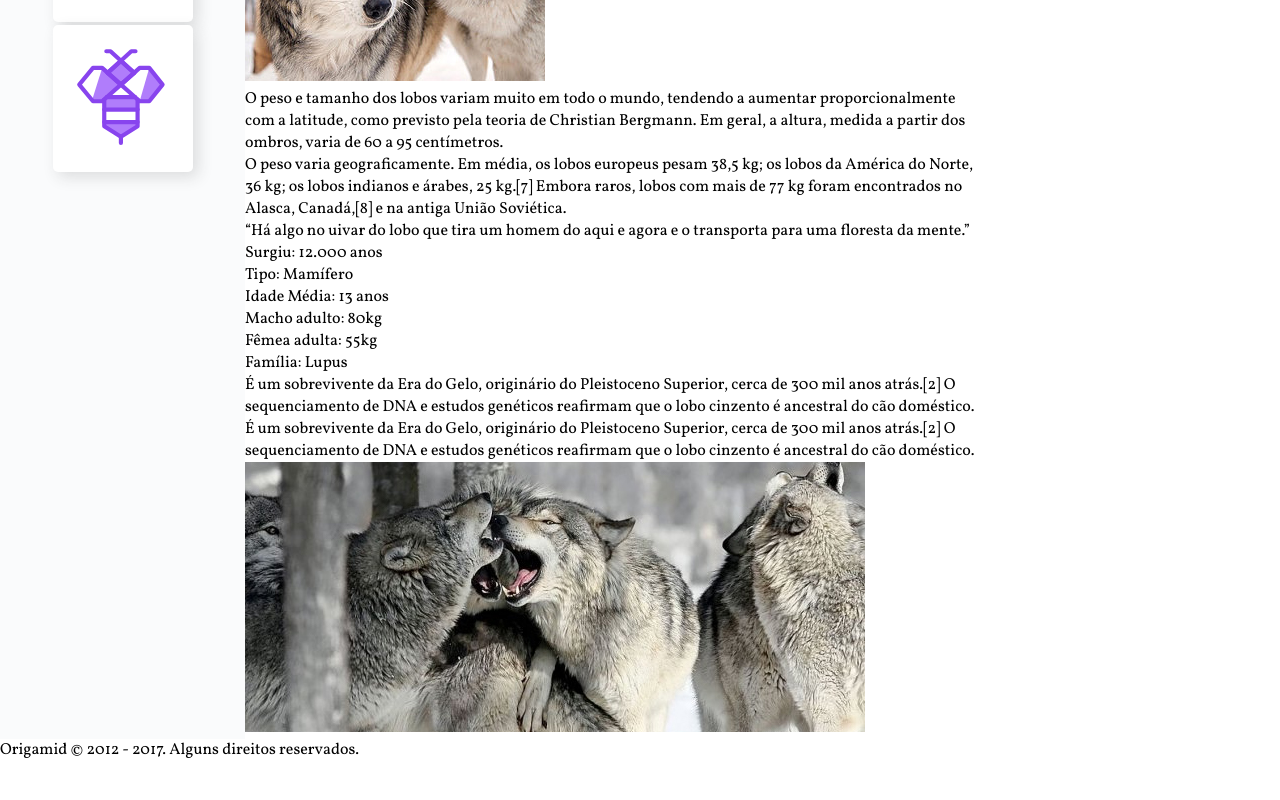
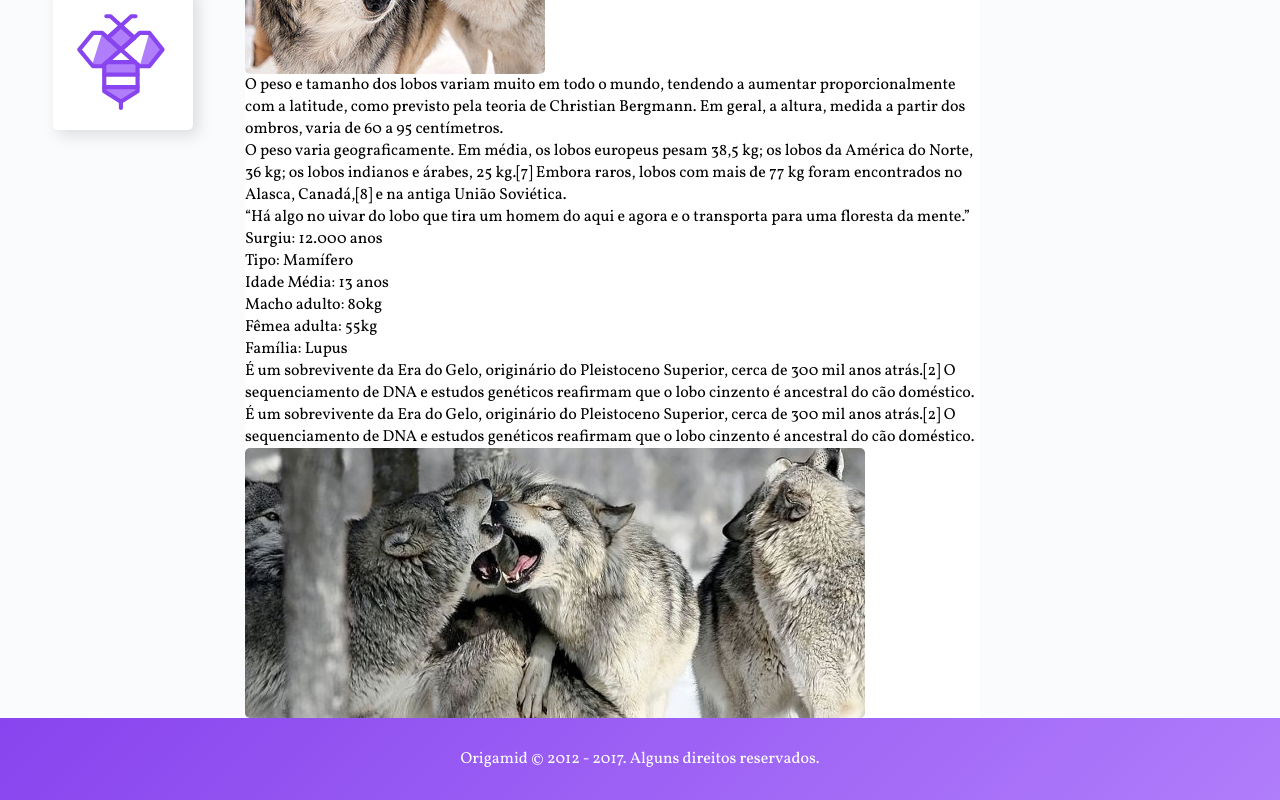
Before and after one commit to MarceloHoffmeister/wildbeast, a plain HTML site: page index.html in a window 1280 px wide. Shown: the part 860-1660 px from the top of the page. Before the commit the page ends 1621 px from the top, so only its background shows below. Drawn offline with Linux system fonts and the light colour scheme.

Commit message:
announcements and footer styles

```diff
--- a/css/style.css
+++ b/css/style.css
@@ -16,7 +16,9 @@ a {
 }
 
 img {
+    display: block;
     max-width: 100%;
+    border-radius: 5px;
 }
 
 /* GENERAL GRID */
@@ -93,14 +95,32 @@ img {
     background: #b07dfb;
 }
 
+/* CONTENT */
+
 .content {
     grid-area: content;
 }
 
+/* ANNOUNCEMENT */
+
 .announcements {
     grid-area: announcements;
+    background: #fafbfc;
+    display: grid;
+    align-content: start;
+    padding: 30px;
+    grid-gap: 30px;
 }
+
+/* FOOTER */
 
 .footer {
     grid-area: footer;
+    background: linear-gradient(135deg, #8844ee, #b07dfb);
 }
+
+.footer p {
+    color: white;
+    text-align: center;
+    padding: 30px;
+}
--- a/index.html
+++ b/index.html
@@ -104,7 +104,7 @@
             </div>
         </aside>
         <footer class="footer">
-            Origamid © 2012 - 2017. Alguns direitos reservados.
+            <p>Origamid © 2012 - 2017. Alguns direitos reservados.</p>
         </footer>
     </div>
 </body>
```
